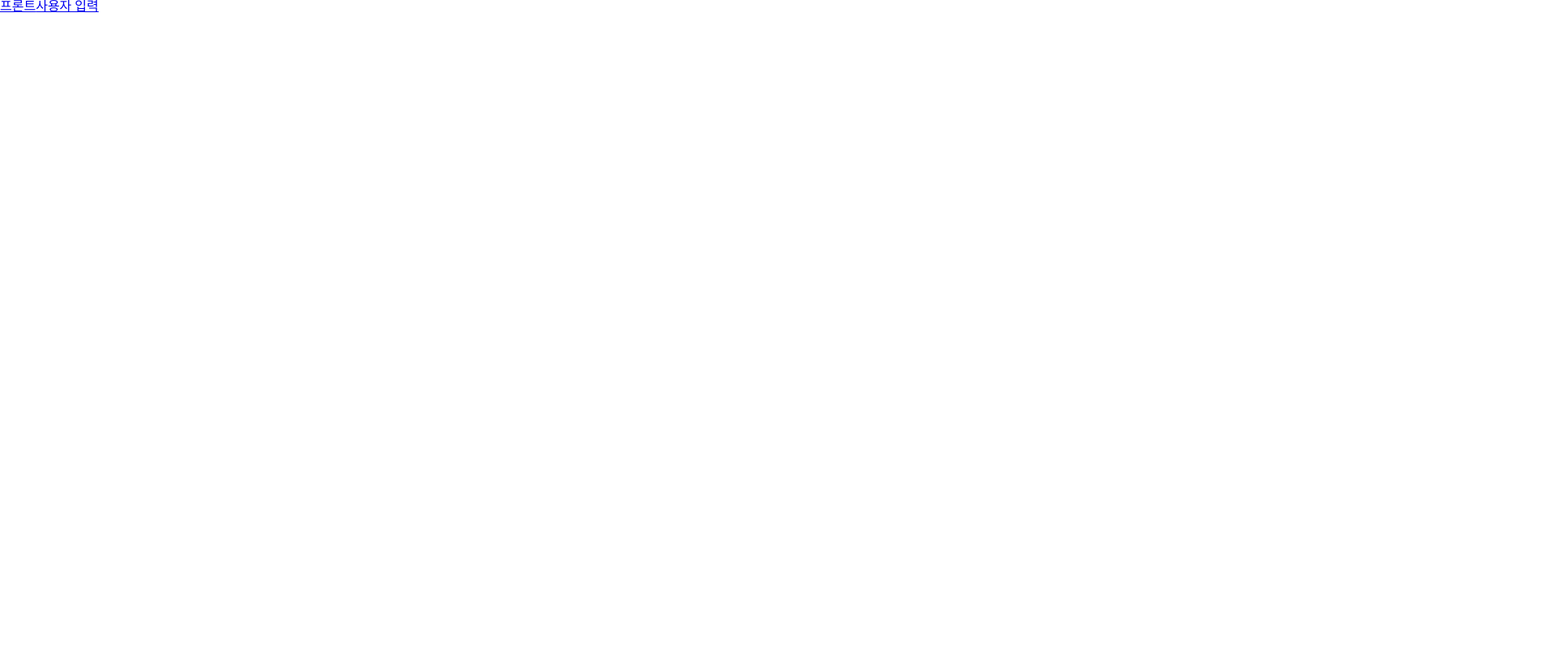
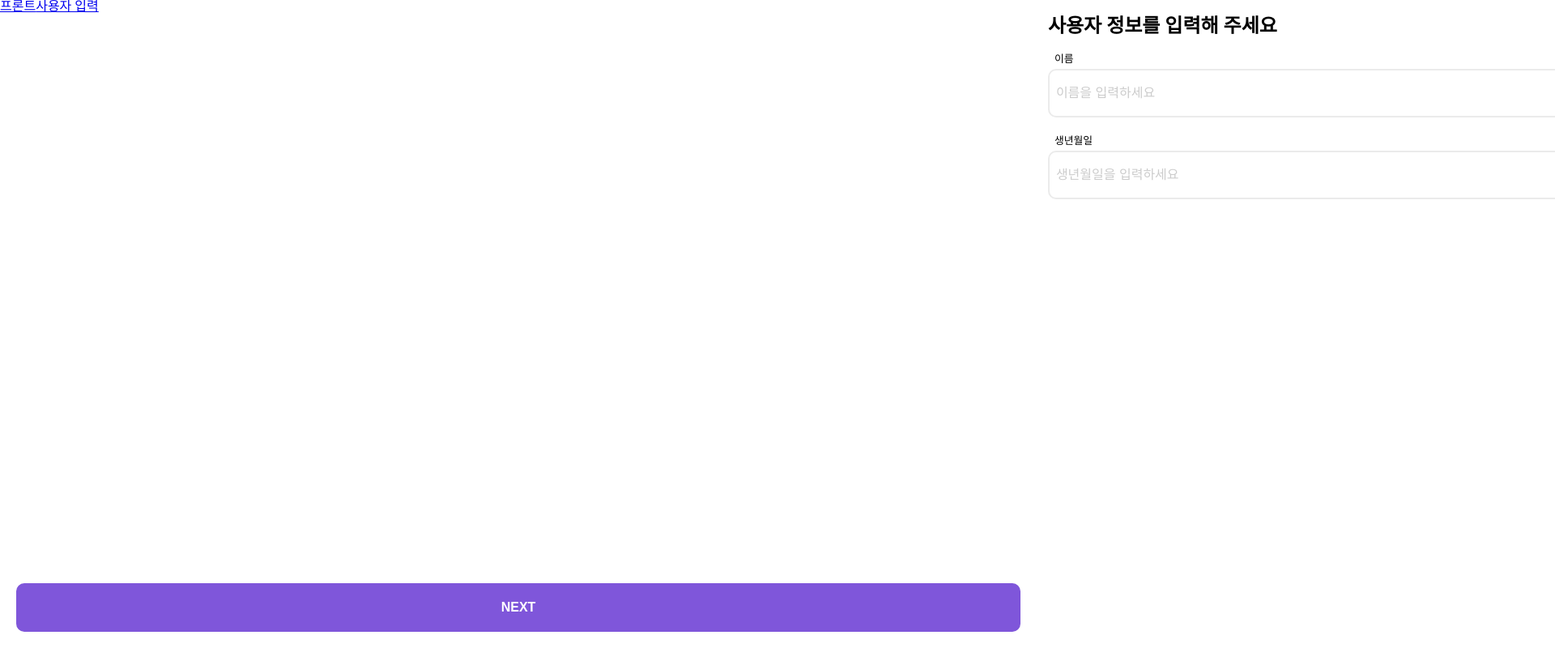
Before and after one commit to recordboy/dev, a Vue app: page / in a window 1280 px wide. Before the commit this address had no page. Shown: the top 800 px of the page at 81% size, 1920 px wide, since content can reach past the window. Built offline with nearby package versions, Linux system fonts and the light colour scheme.

Commit message:
폼 요소 추가 작업

```diff
--- a/src/App.vue
+++ b/src/App.vue
@@ -1,6 +1,7 @@
 
 <script setup>
-import Header from './components/Header.vue';
+import Header from './components/common/Header.vue';
+import Footer from './components/common/Footer.vue';
 </script>
 
 <template>
@@ -13,8 +14,8 @@ import Header from './components/Header.vue';
         <component :is="Component" />
       </transition>
     </router-view>
-    <!-- <router-view></router-view> -->
 
+    <Footer />
   </div>
 </template>
 
@@ -31,11 +32,11 @@ export default {
 </script>
 
 <style scoped>
-.slide-enter-active,
-.slide-leave-active {
-  transition: all 0.5s ease-in-out;
+
+/* 오른쪽에서 나타날 패널 */
+.slide-enter-active {
+  transition: all 100s ease-in-out;
 }
-
 .slide-enter-to {
   position: absolute;
   right: 0;
@@ -46,13 +47,18 @@ export default {
   right: -100%;
 }
 
+/* 왼쪽으로 사라질 패널 */
+.slide-leave-active {
+  transition: all 100s ease-in-out;
+}
 .slide-leave-to {
   position: absolute;
   left: -100%;
 }
-
 .slide-leave-from {
   position: absolute;
   left: 0;
 }
+
+
 </style>
--- a/src/assets/style/common.scss
+++ b/src/assets/style/common.scss
@@ -1,5 +1,6 @@
 html, body {
     height: 100%;
+
 }
 #app {
     height: 100%;
--- a/src/components/Header.vue
+++ /dev/null
@@ -1,17 +0,0 @@
-<template>
-  <header class="header-wrap">
-    <!-- <h5 class="header-title">정보 입력</h5> -->
-    <router-link to="/1">프론트</router-link>
-    <router-link to="/2">사용자 입력</router-link>
-  </header>
-</template>
-
-<script>
-export default {
-  name: 'dev-header',
-}
-</script>
-
-<style scoped>
-
-</style>
--- /dev/null
+++ b/src/components/button/BasicBtn.vue
@@ -0,0 +1,32 @@
+<script>
+export default {
+  name: 'dev-basic-btn',
+}
+</script>
+
+<template>
+  <div class="basic-btn">
+    <button type="button">
+      NEXT
+    </button>
+  </div>
+</template>
+
+<style scoped>
+.basic-btn {
+  margin: 0;
+}
+.basic-btn > button[type="button"] {
+  display: inline-block;
+  border: 2px solid #7f56da;
+  border-radius: 10px;
+  padding: 0;
+  width: 100%;
+  height: 60px;
+  font-size: 1rem;
+  font-weight: bold;
+  background: #7f56da;
+  color: #fff;
+  cursor: pointer;
+}
+</style>
--- /dev/null
+++ b/src/components/common/Footer.vue
@@ -0,0 +1,32 @@
+<script setup>
+import BasicBtn from '../button/BasicBtn.vue';
+</script>
+
+<script>
+export default {
+  name: 'dev-footer',
+}
+</script>
+
+<template>
+  <footer class="footer-wrap">
+    <div class="footer-inner">
+      <BasicBtn />
+    </div>
+  </footer>
+</template>
+
+<style scoped>
+.footer-wrap {
+  position: fixed;
+  bottom: 0;
+  left: 0;
+  width: 100%;
+}
+.footer-wrap .footer-inner {
+  box-sizing: border-box;
+  padding: 20px;
+  width: 100%;
+}
+
+</style>
--- /dev/null
+++ b/src/components/common/Header.vue
@@ -0,0 +1,23 @@
+<script>
+export default {
+  name: 'dev-header',
+}
+</script>
+
+<template>
+  <header class="header-wrap">
+    <!-- <h5 class="header-title">정보 입력</h5> -->
+    <router-link to="/">프론트</router-link>
+    <router-link to="/user-info">사용자 입력</router-link>
+  </header>
+</template>
+
+<style scoped>
+.header-wrap {
+  position: absolute;
+  top: 0;
+  left: 0;
+}
+
+
+</style>
--- /dev/null
+++ b/src/components/input/TextInput.vue
@@ -0,0 +1,47 @@
+<script>
+export default {
+  name: 'dev-text-input',
+  props: ['id', 'name'],
+  setup(props) {
+    console.log(props);
+  }
+}
+</script>
+
+<template>
+  <div class="text-input">
+    <label :for="this.id">{{this.name}}</label>
+    <input :id="this.id" type="text" :placeholder="this.name + '을 입력하세요'" />
+  </div>
+</template>
+
+<style scoped>
+.text-input {
+  margin: 20px 0 0;;
+}
+
+.text-input>label {
+  padding-left: 8px;
+  font-size: 0.8rem;
+}
+.text-input>input[type="text"] {
+  display: inline-block;
+  margin-top: 5px;
+  border: 2px solid #ebebeb;
+  border-radius: 10px;
+  box-sizing: border-box;
+  padding: 0 8px;
+  width: 100%;
+  height: 60px;
+  font-size: 1rem;
+  background: none;
+  cursor: pointer;
+}
+.text-input>input[type="text"]::placeholder {
+  color: #ccc;
+}
+.text-input>input[type="text"]:focus {
+  border: 2px solid #7f56da;
+  outline: none;
+}
+</style>
--- a/src/pages/Front.vue
+++ b/src/pages/Front.vue
@@ -1,6 +1,17 @@
+<script setup>
+import TextInput from '../components/input/TextInput.vue';
+</script>
+
 <template>
   <main class="con-wrap">
-    프론트
+    <div class="visual">
+      <h1 class="title">
+        사용자 정보를 입력해 주세요
+      </h1>
+
+    </div>
+    <TextInput id="text-input-01" name="이름" />
+    <TextInput id="text-input-02" name="생년월일" />
   </main>
 </template>
 
@@ -12,10 +23,14 @@ export default {
 </script>
 <style scoped>
 .con-wrap {
+  box-sizing: border-box;
+  padding: 20px 20px;
   width: 100%;
   height: 100%;
-  background: green;
+}
+.con-wrap .visual h1 {
+  font-size: 1.5rem;
+  font-weight: bold;
 }
 
-
 </style>
--- a/src/router/index.js
+++ b/src/router/index.js
@@ -1,27 +1,27 @@
 import { createRouter, createWebHistory } from "vue-router";
 
-// 연결할 각 컴포넌트 import (src/views폴더 아래 컴포넌트들 생성해둠)
+// 연결할 컴포넌트
 import Front from "../pages/Front";
 import UserInfo from "../pages/UserInfo";
 
 // 라우터 설계
+const routes = [
+  {
+    path: "/",
+    component: Front,
+    meta: { transition: "slide-left" },
+  },
+  {
+    path: "/user-info",
+    component: UserInfo,
+    meta: { transition: "slide-right" },
+  },
+];
+
 // const routes = [
-//   {
-//     path: "/1",
-//     component: Front,
-//     meta: { transition: "slide-left" },
-//   },
-//   {
-//     path: "/2",
-//     component: UserInfo,
-//     meta: { transition: "slide-right" },
-//   },
+//   { path: "/1", component: Front },
+//   { path: "/2", component: UserInfo },
 // ];
-
-const routes = [
-  { path: "/1", component: Front },
-  { path: "/2", component: UserInfo },
-];
 
 // 라우터 생성
 const router = createRouter({
@@ -29,5 +29,5 @@ const router = createRouter({
   routes,
 });
 
-// 라우터 추출 (main.js에서 import)
+// 라우터 추출(main.js에서 import)
 export { router };
```
